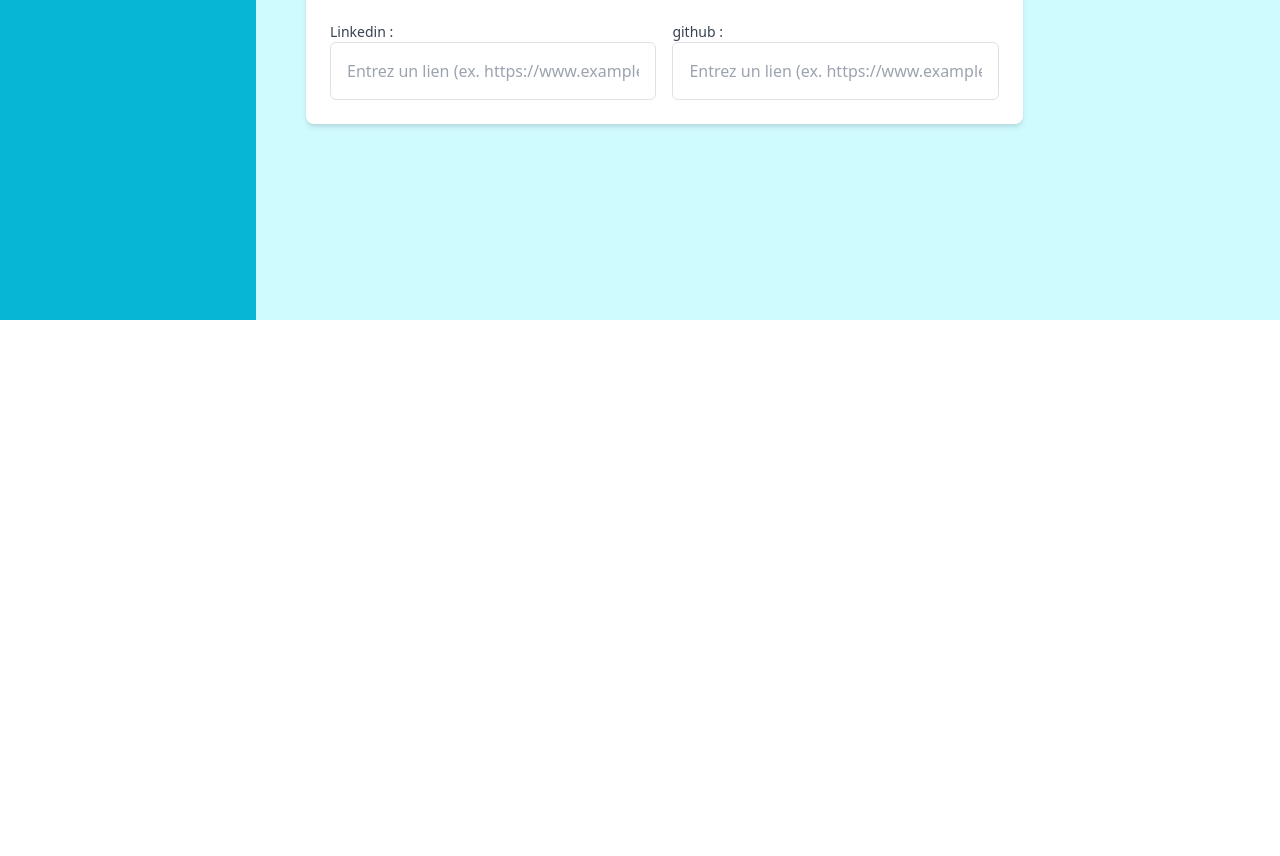
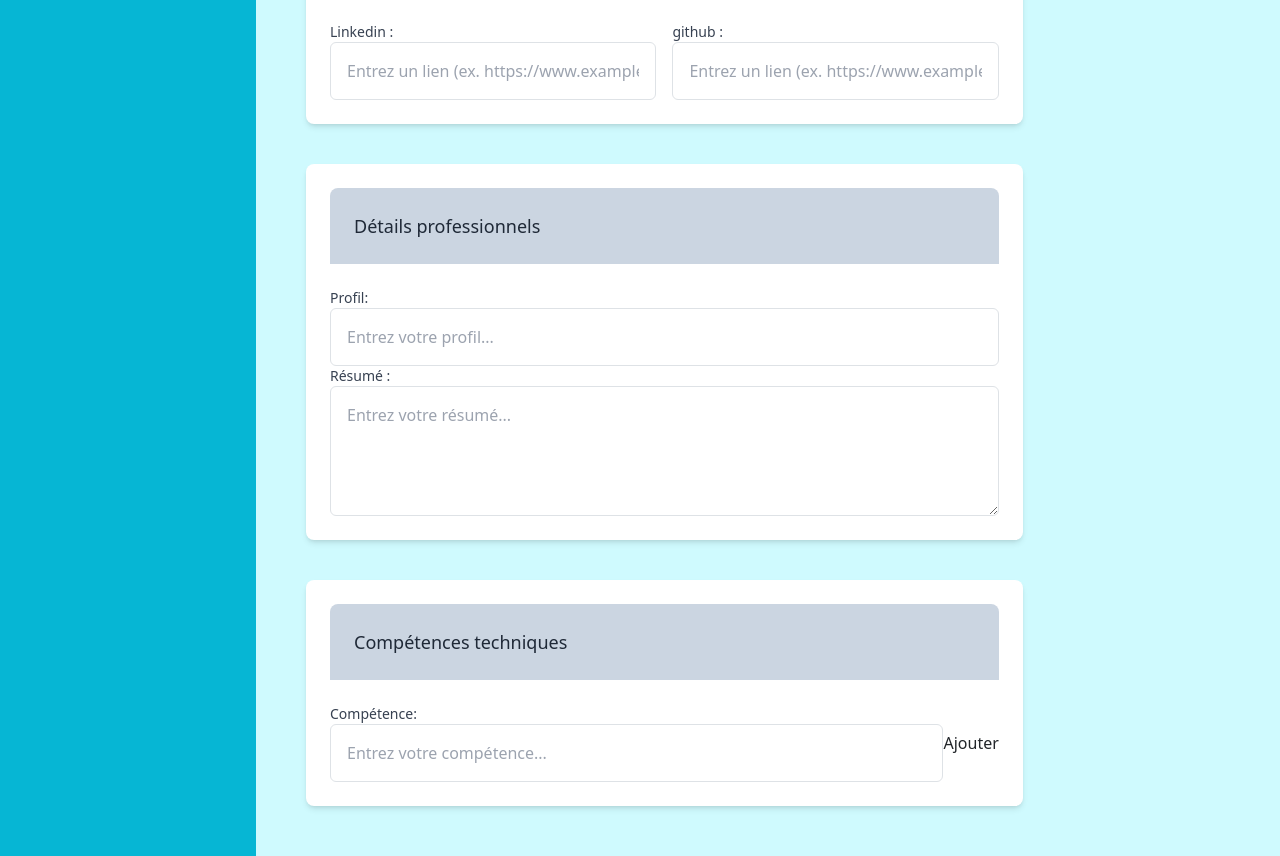
Before and after one commit to Salma-007/StruoCV-builder, a plain HTML site: page index.html in a window 1280 px wide. Shown: the part 480-1336 px from the top of the page. Before the commit the page ends 800 px from the top, so only its background shows below. Drawn offline with nearby package versions, Linux system fonts and the light colour scheme.

Commit message:
ajout de la 2eme section en html

```diff
--- a/index.html
+++ b/index.html
@@ -17,13 +17,13 @@
         </ul>
     </header> -->
     <main class="flex  w-[100%]">
-        <div class="side-slider bg-cyan-500 h-[100vh] w-[20%]">
+        <div class="side-slider bg-cyan-500 w-[20%]">
             <section class="flex gap-1 items-center mx-[10px] my-[10px]">
                 <img class="w-[25px] h-[25px]" src="./assets/logo-image.png" alt="">
                 <h3 class="text-xs font-serif ">StruoCv</h3>
             </section>
         </div>
-        <div class="content-cv bg-cyan-100 h-[100vh] w-[80%]">
+        <div class="content-cv bg-cyan-100 w-[80%]">
             <div class="w-[70%] m-[50px]">
                 <form action="">
                     <div class="section-cv bg-white p-6 rounded-lg shadow-md">
@@ -78,10 +78,34 @@
                         </div>
                     </div>
 
-                    <div class="section-cv">
-
+                    <div class="section-cv bg-white p-6 rounded-lg shadow-md  mt-10 ">
+                        <div class="bg-slate-300 p-4 rounded-t-lg mb-6">
+                            <h3 class="text-lg font-medium text-gray-800">Détails professionnels</h3>
+                        </div>
+                        <div class="flex-col ">
+                            <div class="form-element flex flex-col w-full">
+                                <label for="nom" class="text-sm font-medium text-gray-700">Profil:</label>
+                                <input type="text" id="nom" name="nom" class="w-full p-3 border border-gray-300 rounded-md focus:outline-none focus:ring-2 focus:ring-blue-500" placeholder="Entrez votre profil...">
+                            </div>
+                            <div class="form-element flex flex-col w-full">
+                                <label for="prenom" class="text-sm font-medium text-gray-700">Résumé :</label>
+                                <textarea id="resume" name="resume" rows="4" class="w-full p-3 border border-gray-300 rounded-md focus:outline-none focus:ring-2 focus:ring-blue-500 resize-y" placeholder="Entrez votre résumé..."></textarea>
+                            </div>
+                        </div>
                     </div>
-                    <div class="section-cv"></div>
+                    <div class="section-cv bg-white p-6 rounded-lg shadow-md  mt-10 ">
+                        <div class="bg-slate-300 p-4 rounded-t-lg mb-6">
+                            <h3 class="text-lg font-medium text-gray-800">Compétences techniques </h3>
+                        </div>
+                        <div class="flex ">
+                            <div class="form-element flex flex-col w-full">
+                                <label for="nom" class="text-sm font-medium text-gray-700">Compétence:</label>
+                                <input type="text" id="nom" name="nom" class="w-full p-3 border border-gray-300 rounded-md focus:outline-none focus:ring-2 focus:ring-blue-500" placeholder="Entrez votre compétence...">
+                            </div>
+                            <button type="button">Ajouter</button>
+                        </div>
+                        </div>
+                    </div>
                     <div class="section-cv"></div>
                     <div class="section-cv"></div>
                 </form>
```
